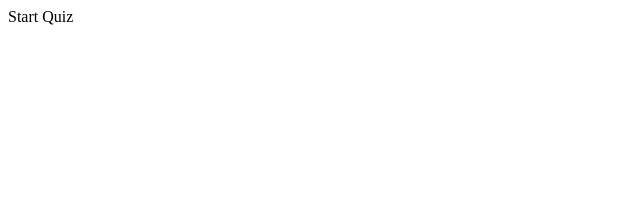
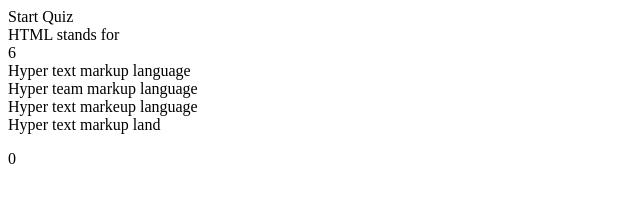
Before and after one commit to Tabeed-H/js-quiz, a plain HTML site: page index.html in a window 1280 px wide. Shown: the whole page, without its empty margins (0-640 px from the left). Drawn offline with Linux system fonts and the light colour scheme.

Commit message:
added more functionality

```diff
--- a/Assets/main.js
+++ b/Assets/main.js
@@ -1,2 +1,61 @@
 let start = document.getElementsByClassName("start");
-let x = 0;
+let quiz = document.getElementById("quizContainer");
+let Question = document.getElementById("questions");
+let counter = document.getElementById("counter");
+let choiceA = document.getElementById("A");
+let choiceB = document.getElementById("B");
+let choiceC = document.getElementById("C");
+let choiceD = document.getElementById("D");
+let score = document.getElementById("scoreContainer");
+
+let questionArray = [
+    {
+        question : "HTML stands for",
+        choiceA : "Hyper text markup language",
+        choiceB : "Hyper team markup language",
+        choiceC : "Hyper text markeup language",
+        choiceD : "Hyper text markup land",
+        correct : "A",
+    },
+    {
+        question : "HTML stands for 2",
+        choiceA : "Hyper text markup language",
+        choiceB : "Hyper team markup language",
+        choiceC : "Hyper text markeup language",
+        choiceD : "Hyper text markup land",
+        correct : "A",
+    },
+    {
+        question : "HTML stands for 3",
+        choiceA : "Hyper text markup language",
+        choiceB : "Hyper team markup language",
+        choiceC : "Hyper text markeup language",
+        choiceD : "Hyper text markup land",
+        correct : "A",
+    }
+];
+
+
+let lastQuestionIndex = questionArray.length-1;
+let runningQuestionIndex = 0;
+
+function renderQuestion(){
+    let q = questionArray[runningQuestionIndex];
+    Question.innerHTML = q.question;
+    choiceA.innerHTML = q.choiceA;
+    choiceB.innerHTML = q.choiceB;
+    choiceC.innerHTML = q.choiceC;
+    choiceD.innerHTML = q.choiceD;
+};
+window.addEventListener("load", renderQuestion);
+let scores = 0;
+function checkAnswer(answer){
+    if( questionArray[runningQuestionIndex].correct  === answer){
+        runningQuestionIndex++;
+        scores++
+        document.getElementById("scoreObtained").innerHTML = scores;
+        renderQuestion();
+    }else{
+        alert("wrong")
+    }
+}
--- a/index.html
+++ b/index.html
@@ -8,7 +8,7 @@
     <div class="start">
         Start Quiz
     </div>
-    <div id="quizContainer" style="display: none;">
+    <div id="quizContainer" style="display: ;">
         <div id="questions">
             <p>question</p>
         </div>
@@ -21,10 +21,13 @@
             <div class="choices" id="C" onclick="checkAnswer('A')">C</div>
             <div class="choices" id="D" onclick="checkAnswer('A')">D</div>
         </div>
+        <div id="scoreContainer" style="display: none;">
+            <img src="">
+        </div>
+        <div id="scoreObtained">
+            <p>0</p>
+        </div>
     </div>
-    <div id="scoreContainer" style="display: none;">
-        <img src="">
-    </div>
-    <script src="./Assets/index.js"></script>
+    <script src="./Assets/main.js"></script>
 </body>
 </html>
```
